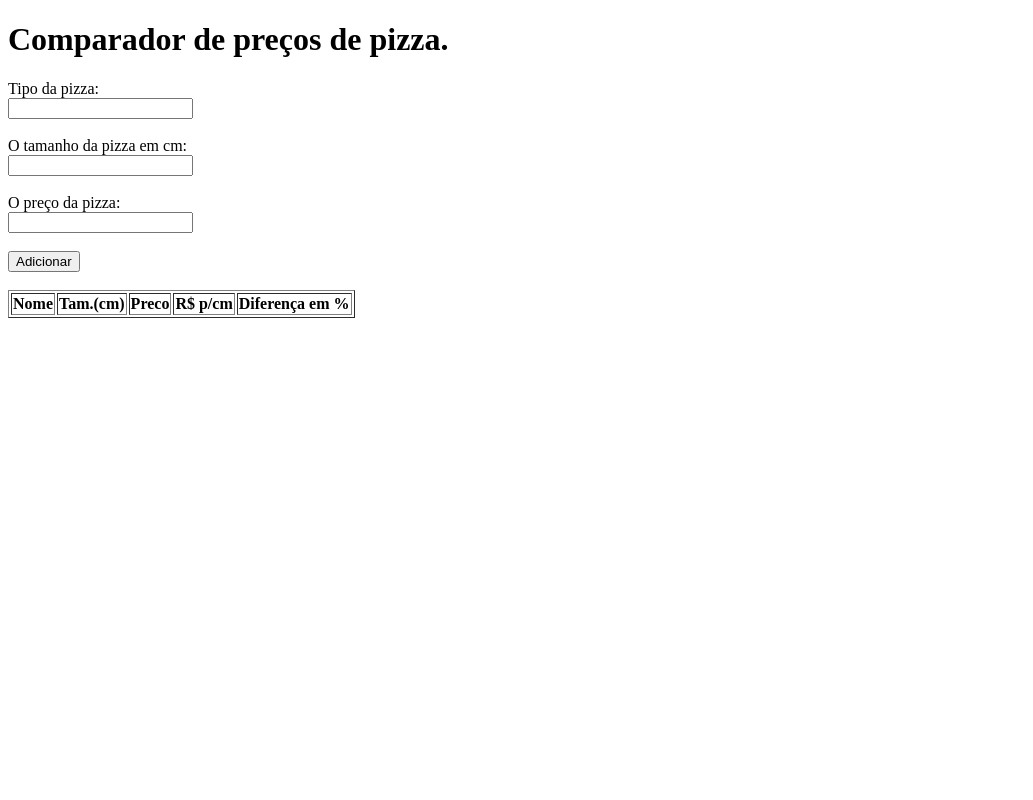
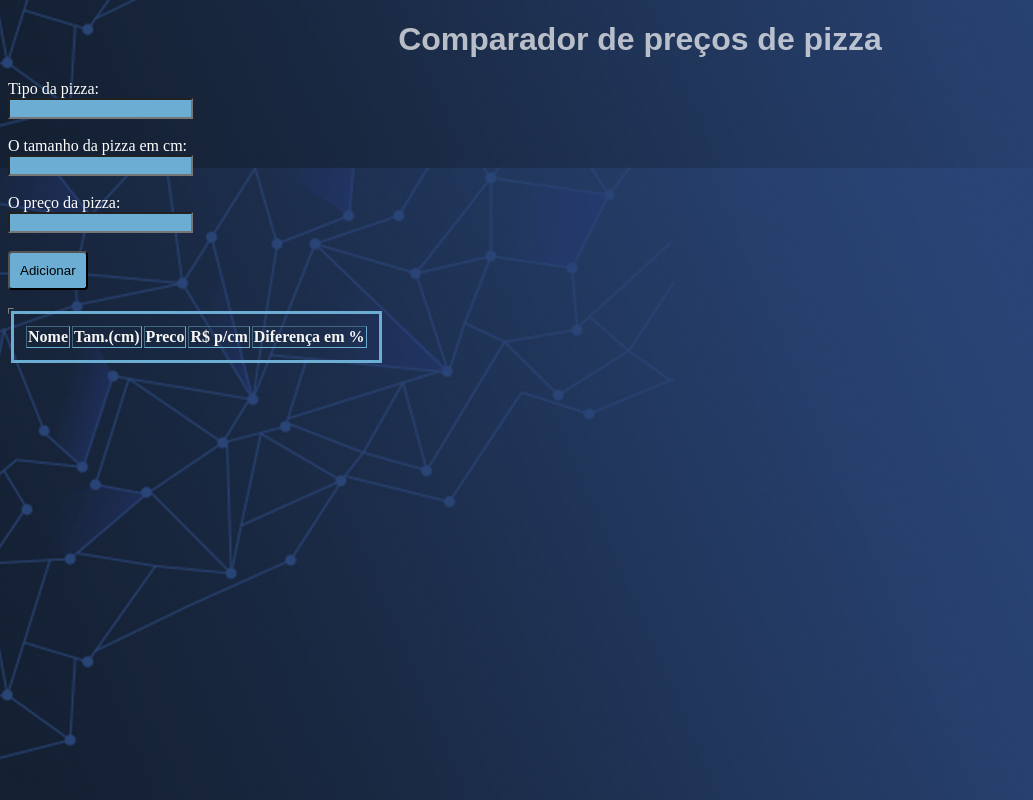
Before and after one commit to Taruhn/Precificacao_de_pizzas-, a plain HTML site: page index.html in a window 1280 px wide. Shown: the whole page, without its empty margins (0-1033 px from the left). Drawn offline with Linux system fonts and the light colour scheme.

Commit message:
parte do css feita

```diff
--- a/index.html
+++ b/index.html
@@ -8,27 +8,103 @@
     <title>Pizza</title>
 </head>
 <style>
+    body {
+
+        background-color: bisque;
+        background-image: url("fundo.png");
+        background-repeat: auto;
+        background-size: 100%;
+        background-position: bottom;
+        background-attachment: fixed;
+
+    }
 
 
+    .clTitulo {
+
+        color: rgba(255, 255, 255, 0.692);
+        text-decoration: solid;
+        font-family: Arial, Helvetica, sans-serif;
+        text-align: center;
+    }
+
+    .clTipoPizza {
+
+        font-family: "Times New Roman", Times, serif;
+        color: white;
+
+    }
+
+    .clTamanhoPizza {
+
+        font-family: "Times New Roman", Times, serif;
+        color: white;
+
+    }
+
+    .clPreco {
+
+        font-family: "Times New Roman", Times, serif;
+        color: white;
+
+    }
+
+    tr {
+
+        font-family: "Times New Roman", Times, serif;
+        color: whitesmoke;
+        font-style: initial;
+
+    }
+
+    input[type=text] {
+
+        background-color: rgb(107, 173, 211);
+
+    }
+
+    input[type=button] {
+
+        background-color: rgb(107, 173, 211);
+        border-radius: 4px;
+        padding: 10px 10px;
+        text-align: center;
+        text-decoration: none;
+        width: auto;
+
+    }
+
+    tbody {
+
+        position: absolute;
+        top: auto;
+        border: 3px solid rgb(107, 173, 211);
+        padding: 10px;
+
+    }
 </style>
 
 <body>
     <form action="">
-        <div id="id">
-           <h1 id="idTitulo"><b>Comparador de preços de pizza. </b></h1>
-            <tr>
-
-                <label for="idTipoPizza">Tipo da pizza:</label><br>
+        <h1 class="clTitulo"><b>Comparador de preços de pizza</b></h1>
+        <tr>
+            <div class="clTipoPizza">
+                <label for="idTipoPizza" class="clTipoPizza">Tipo da pizza:</label><br>
                 <input type="text" id="idTipoPizza" name="nmTipoPizza"><br><br>
-                <label for="idTamanhoPIzza">O tamanho da pizza em cm:</label><br>
+            </div>
+            <div class="clTamanhoPizza">
+                <label for="idTamanhoPizza">O tamanho da pizza em cm:</label><br>
                 <input type="text" id="idTamanhoPIzza" name="nmTamanhoPIzza"><br><br>
+            </div>
+            <div class="clPreco">
                 <label for="idPreco">O preço da pizza:</label><br>
                 <input type="text" id="idPreco" name="nmPreco"><br><br>
-                <input type="button" id="idConfirmar" value="Adicionar" onclick="addtabela()">
+            </div>
+            <div class="clBtnConfirmar">
+                <input type="button" id="idBtnConfirmar" value="Adicionar" onclick="addtabela()">
                 <br><br>
-
-            </tr>
-        </div>
+            </div>
+        </tr>
         <table border="1">
             <tbody>
 
```
Also changed, not shown: fundo.png (added).
